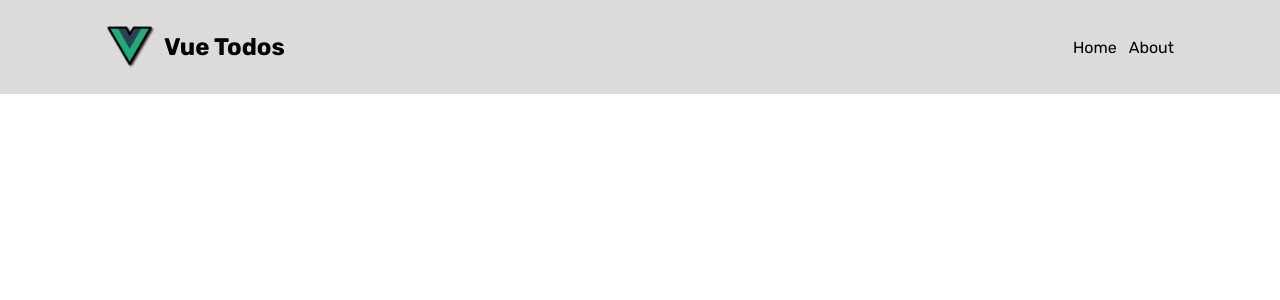
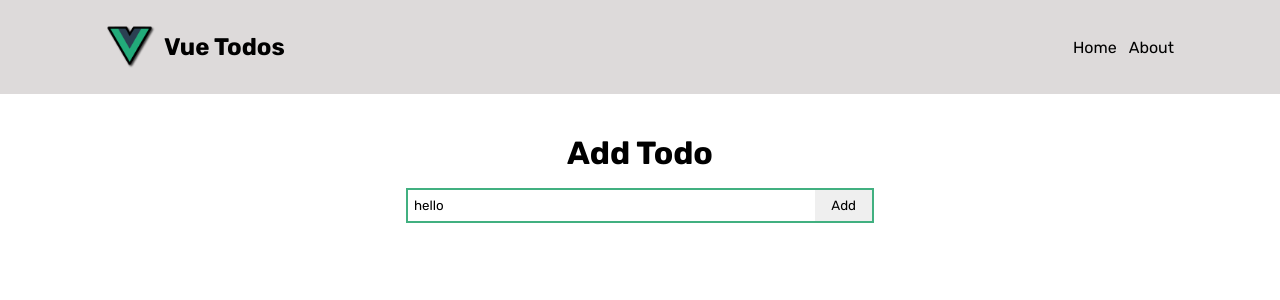
Before and after one commit to ammarmoha37/vue-todos, a Vue app in the folder vue-todos/: page / in a window 1280 px wide. Shown: the top 300 px of the page. Built offline with nearby package versions, Linux system fonts and the light colour scheme.

Commit message:
Todo Adder component

```diff
--- /dev/null
+++ b/vue-todos/src/components/TodoAdder.vue
@@ -0,0 +1,40 @@
+<script setup>
+import { ref } from 'vue';
+
+const todo = ref("hello");
+</script>
+
+<template>
+  <div class="input-wrap">
+    <input type="text" v-model="todo" />
+    <button>Add</button>
+  </div>
+</template>
+
+<style lang="scss" scoped>
+.input-wrap {
+  display: flex;
+  transition: 250ms ease;
+  border: 2px solid #41b080;
+
+  &:focus-within {
+    box-shadow: 0 -4px 6px -1px rgb(0 0 0 / 0.1),
+      0 -2px 4px -2px rgb(0 0 0 / 0.1);
+  }
+
+  input {
+    width: 100%;
+    padding: 8px 6px;
+    border: none;
+
+    &:focus {
+      outline: none;
+    }
+  }
+
+  button {
+    padding: 8px 16px;
+    border: none;
+  }
+}
+</style>
--- a/vue-todos/src/router/index.js
+++ b/vue-todos/src/router/index.js
@@ -1,5 +1,5 @@
 import { createRouter, createWebHistory } from 'vue-router'
-import HomeView from '../views/HomeView.vue'
+import TodosView from '../views/TodosView.vue'
 
 const router = createRouter({
   history: createWebHistory(import.meta.env.BASE_URL),
@@ -7,7 +7,7 @@ const router = createRouter({
     {
       path: '/',
       name: 'home',
-      component: HomeView
+      component: TodosView
     },
     {
       path: '/about',
--- a/vue-todos/src/views/HomeView.vue
+++ /dev/null
@@ -1,7 +0,0 @@
-<script setup>
-</script>
-
-<template>
-  <main>
-  </main>
-</template>
--- /dev/null
+++ b/vue-todos/src/views/TodosView.vue
@@ -0,0 +1,27 @@
+<script setup>
+import TodoAdder from '../components/TodoAdder.vue';
+
+</script>
+
+<template>
+  <main>
+    <h1>Add Todo</h1>
+    <TodoAdder></TodoAdder>
+  </main>
+</template>
+
+<style lang="scss" scoped>
+main {
+  display: flex;
+  flex-direction: column;
+  max-width: 500px;
+  width: 100%;
+  margin: 0 auto;
+  padding: 40px 16px;
+
+  h1 {
+    margin-bottom: 16px;
+    text-align: center;
+  }
+}
+</style>
```
